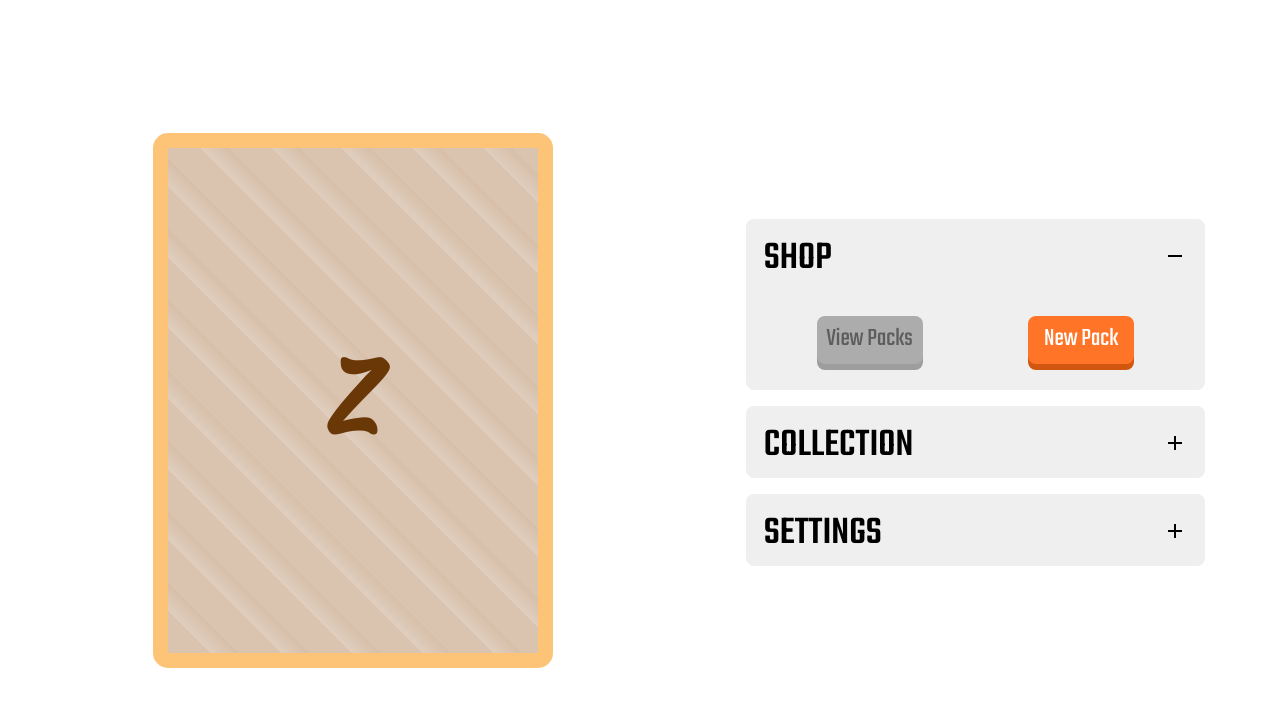
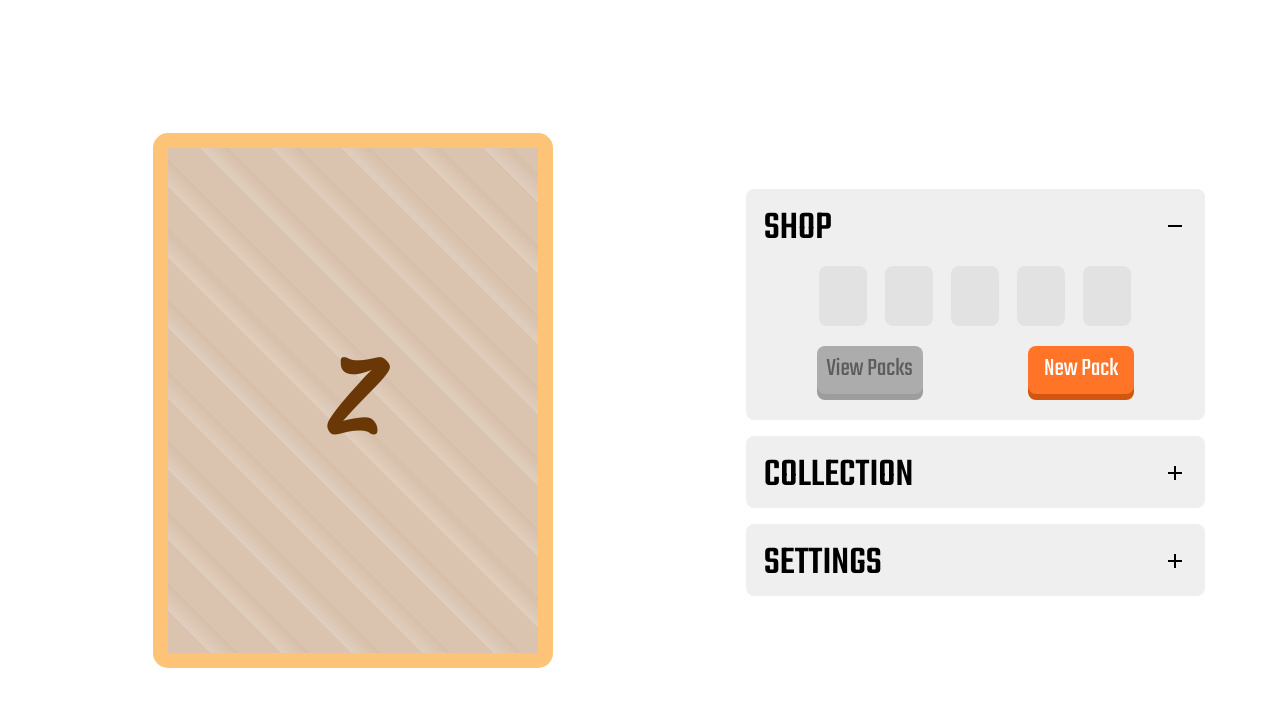
Before and after one commit to sprajams/zoo-facts, a React (Create React App) app: page / in a window 1280 px wide. Shown: the top 706 px of the page. Built offline with nearby package versions, Linux system fonts and the light colour scheme; a web font is replaced by a local one.

Commit message:
placeholder minicards start screen

```diff
--- a/src/components/CardMini/index.jsx
+++ b/src/components/CardMini/index.jsx
@@ -10,7 +10,11 @@
   let formattedIndex = addLeadingZero(parseInt(index) + 1, 3);
 
   if (!animal) {
-    return <div className="cardMini__unknown">{formattedIndex}</div>;
+    return (
+      <div className="cardMini__unknown">
+        {isNaN(formattedIndex) ? null : formattedIndex}
+      </div>
+    );
   }
   const bgStyle = getCardBg(animal.animal_type);
 
--- a/src/components/CardMini/style.scss
+++ b/src/components/CardMini/style.scss
@@ -37,7 +37,6 @@
   font-weight: 500;
   font-size: 1em;
   font-family: "Teko", sans-serif;
-  border: 2px dashed rgb(237, 200, 140);
   @media (min-width: 768px) {
     width: 48px;
     height: 60px;
--- a/src/components/Shop/index.jsx
+++ b/src/components/Shop/index.jsx
@@ -47,19 +47,16 @@
   //buttons for each of the 5 random animals fetched from the API
   return (
     <div>
-      {animalData.length ? (
-        <>
-          <ul className={styles.grid}>
-            {animalData.map((animal, index) => {
+      <ul className={styles.grid}>
+        {animalData.length
+          ? animalData.map((animal, index) => {
               const handleClick = () => {
                 setCardNum(index);
               };
-
               let isActive = false;
               if (info) {
                 isActive = animal.id === info.id;
               }
-
               return (
                 <li className={styles.gridItem} key={index}>
                   <CardMini
@@ -69,10 +66,16 @@
                   />
                 </li>
               );
+            })
+          : [...Array(5)].map((e, i) => {
+              return (
+                <li className={styles.gridItem}>
+                  <CardMini />
+                </li>
+              );
             })}
-          </ul>
-        </>
-      ) : null}
+      </ul>
+
       <div className={styles.btnWrap}>
         <Button disabled label="View Packs" />
         <Button
```
